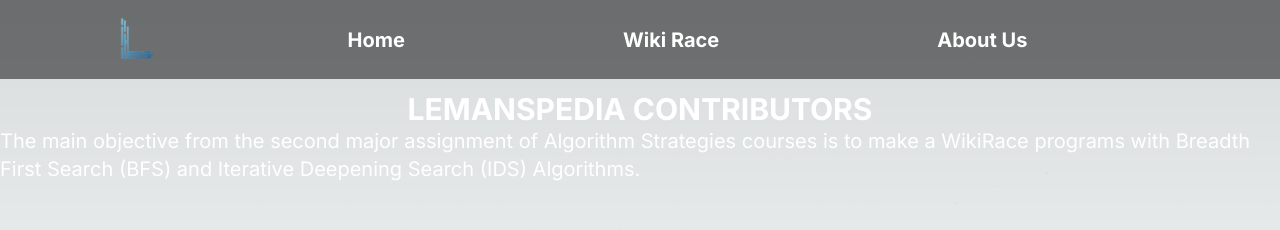
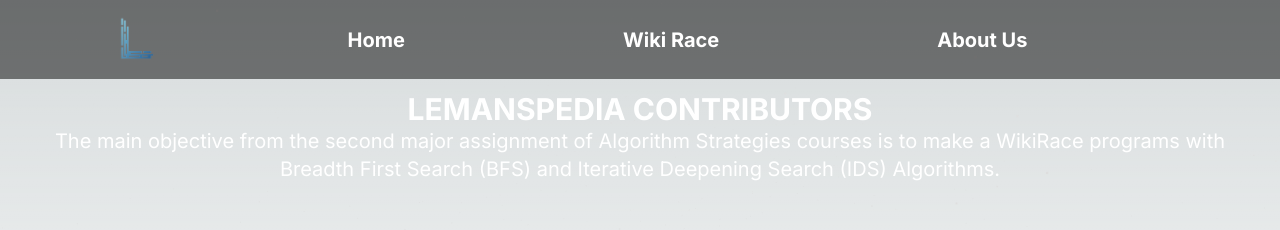
Before and after one commit to alandmprtma/Tubes2_MarthenGantenk, a Next.js app in the folder frontend/: page /about-us in a window 1280 px wide. Shown: the top 230 px of the page. Built offline with nearby package versions, Linux system fonts and the light colour scheme.

Commit message:
feat: minor changes

```diff
--- a/frontend/app/about-us/page.js
+++ b/frontend/app/about-us/page.js
@@ -33,7 +33,7 @@ export default function Aboutus() {
       <div className="flex flex-col w-full items-center justify-center">
       <Navbar/>
       <h1 className='font-bold text-3xl text-white mt-3'>LEMANSPEDIA CONTRIBUTORS</h1>
-      <h3 className=' text-xl text-white'>The main objective from the second major assignment of Algorithm Strategies courses is to make a WikiRace programs with Breadth First Search (BFS) and Iterative Deepening Search (IDS) Algorithms.</h3>
+      <h3 className=' text-xl text-white text-center mx-[50px]'>The main objective from the second major assignment of Algorithm Strategies courses is to make a WikiRace programs with Breadth First Search (BFS) and Iterative Deepening Search (IDS) Algorithms.</h3>
       <article className='flex w-[80%] gap-x-4 justify-center mt-10'>
         {members.map((items) => {
           return (
--- a/frontend/app/page.js
+++ b/frontend/app/page.js
@@ -5,7 +5,6 @@ export default function Home() {
   return (
         <div className="flex flex-col w-full items-center justify-center">
         <Navbar/>
-        <img src="/Lemanspedia_Slogan-removebg.png" className='h-[300px] object-cover'/>
         {/*Start point What is WikiRace Card*/}
         <div className='rounded-[10px] my-2 w-[70%] h-fit relative border-2 border-white mx-4 mt-[50px]'>
             <div className='p-4 flex flex-col text-white'>
```
